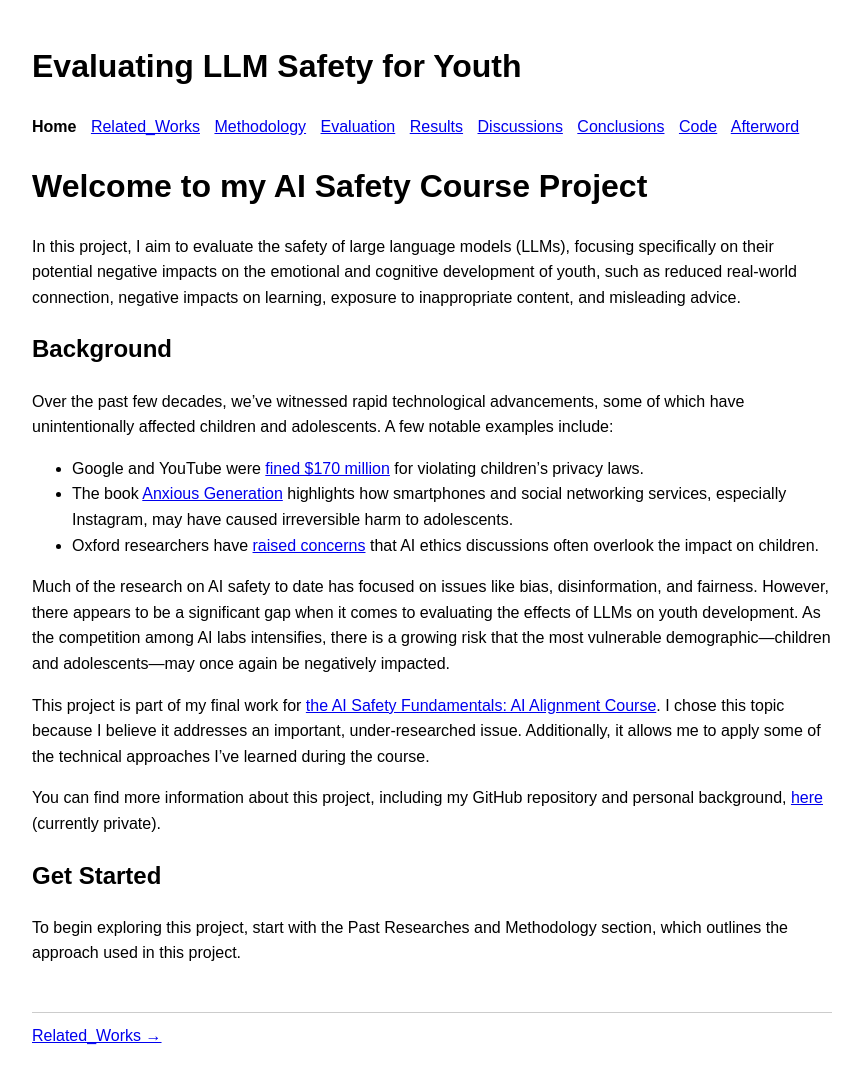
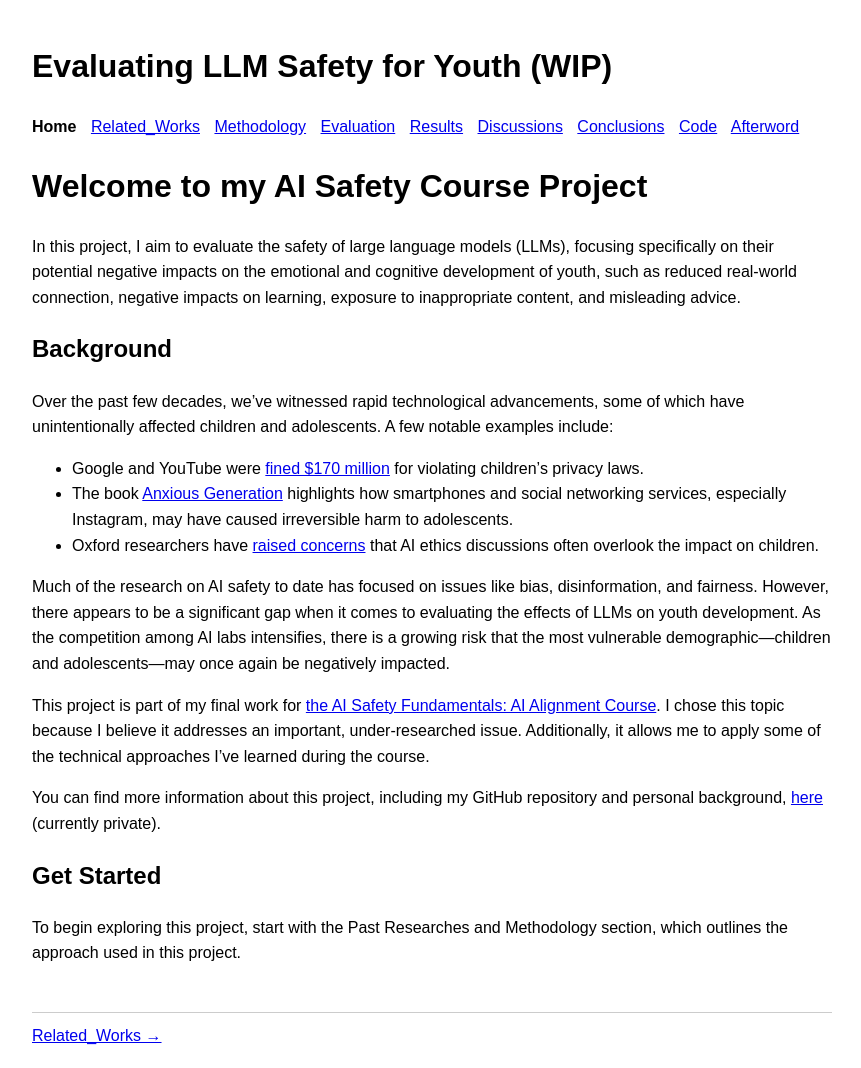
Before and after one commit to nidone/AI-Safety-Project, a Jekyll site: the page built from index.md, in a window 1280 px wide. Shown: the whole page, without its empty margins (208-1069 px from the left). Built offline with Jekyll 4.4.1, drawn with Linux system fonts in a browser that asks for light colours.

Commit message:
Update default.html

```diff
--- a/_layouts/default.html
+++ b/_layouts/default.html
@@ -62,7 +62,7 @@
     {% assign normalized_page_url = page.url | replace: '.html', '' %}
 
     <header>
-        <h1>Evaluating LLM Safety for Youth</h1>
+        <h1>Evaluating LLM Safety for Youth (WIP)</h1>
         <nav>
             {% for item in pages %}
                 {% if item.url == normalized_page_url %}
```
